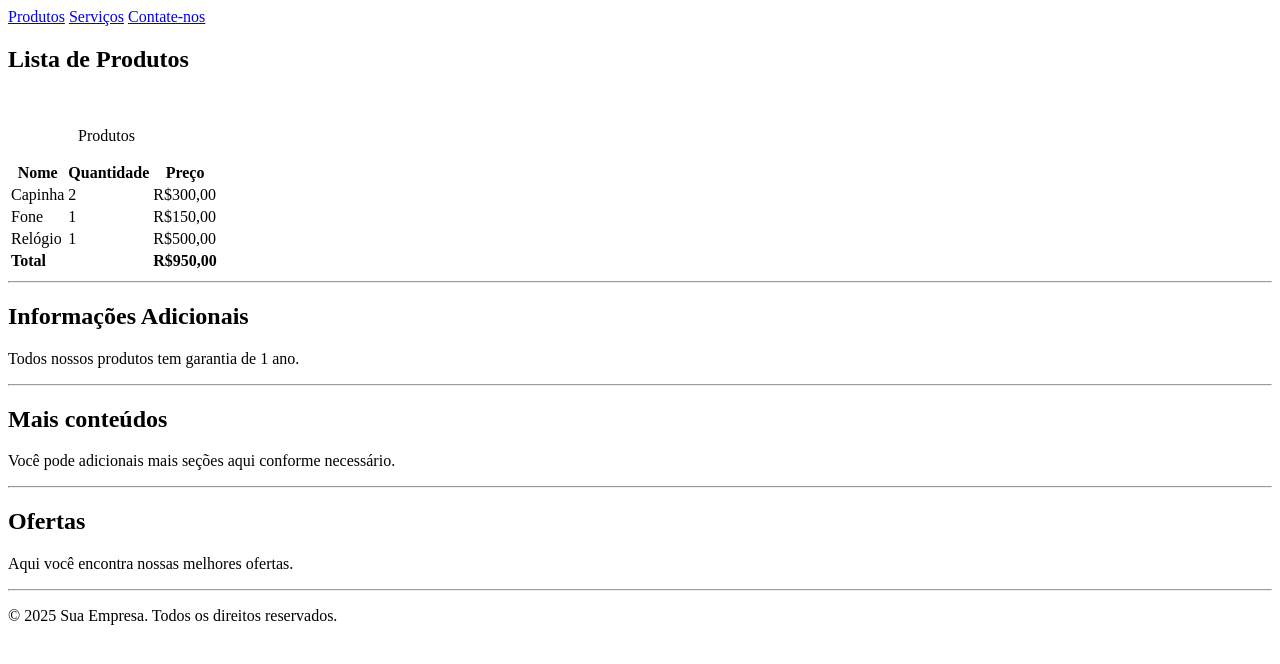
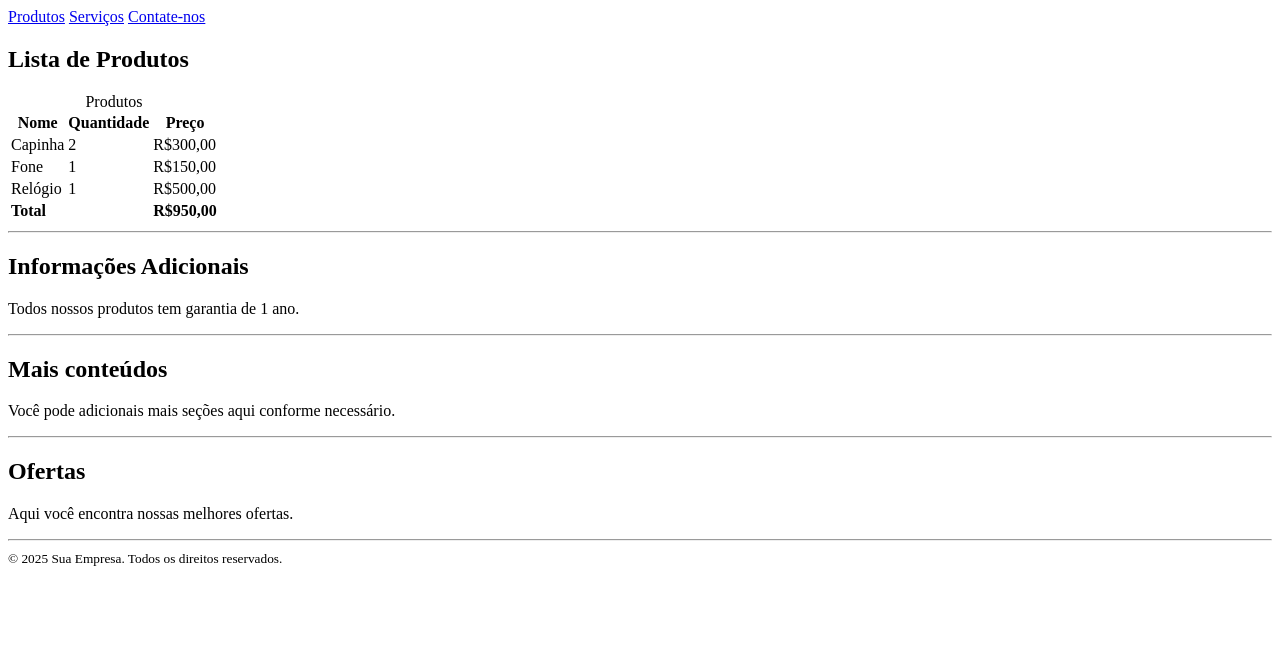
Before and after one commit to larissavolfart/exercicio-html-tabelas-atributos-htmlsemantico, a plain HTML site: page index.html in a window 1280 px wide. Drawn offline with Linux system fonts and the light colour scheme.

Commit message:
Correção do exercício HTML - tabelas, atributos e HTML semântico

```diff
--- a/index.html
+++ b/index.html
@@ -10,16 +10,17 @@
     <header>
         <nav>
             <a href="#Produtos">Produtos</a>
-            <a href="#Serviços">Serviços</a>
-            <a href="#Contate-nos">Contate-nos</a>
+            <a href="#">Serviços</a>
+            <a href="#">Contate-nos</a>
         </nav>
     </header>
 
     <main>
+        <article>
             <section>
-            <h1>Lista de Produtos</h1> <br>
-            <p id="Produtos" style="margin-left: 70px;">Produtos</p>
+                <h2>Lista de Produtos</h2>
                 <table>
+                    <caption>Produtos</caption>
                     <thead>
                         <th>Nome</th>
                         <th>Quantidade</th>
@@ -58,28 +59,29 @@
             <hr>
 
             <section>
-            <h1>Informações Adicionais</h1>
+                <h2>Informações Adicionais</h2>
                 <p>Todos nossos produtos tem garantia de 1 ano.</p>
             </section>
 
             <hr>
 
             <section>
-            <h1>Mais conteúdos</h1>
+                <h2>Mais conteúdos</h2>
                 <p>Você pode adicionais mais seções aqui conforme necessário.</p>
             </section>
+        </article>
 
         <hr>
 
         <aside>
-            <h1>Ofertas</h1>
+            <h2>Ofertas</h2>
             <p>Aqui você encontra nossas melhores ofertas.</p>
         </aside>
 
         <hr>
 
         <footer>
-            <p>&copy; 2025 Sua Empresa. Todos os direitos reservados. </p>
+            <small> &copy; 2025 Sua Empresa. Todos os direitos reservados. </small>
         </footer>
     </main>
 
```
Lines whose indentation alone changed are shown as unchanged.
